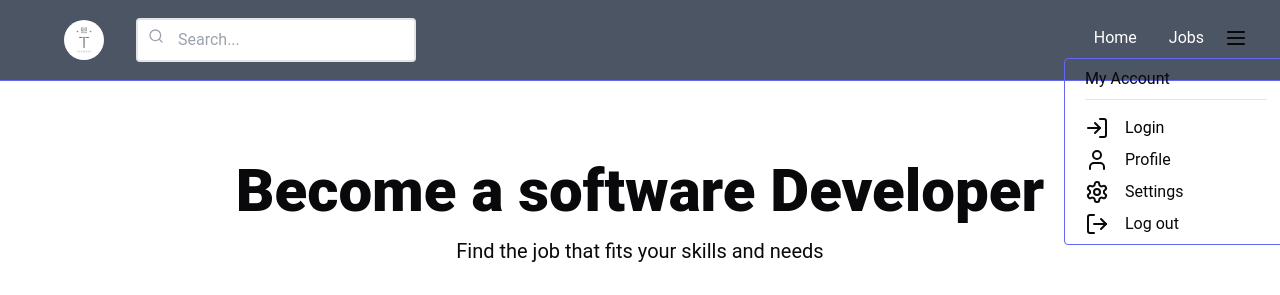
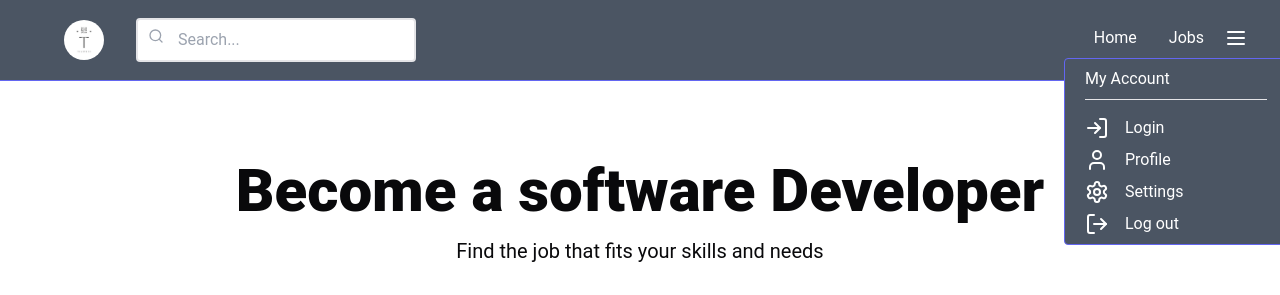
Before and after one commit to ThusTech/Job-Search, a React (Vite) app in the folder frontend/: page / in a window 1280 px wide. Both pictures are taken after a click on the button 1236 px from the left and 38 px from the top of the page. Shown: the top 295 px of the page. Built offline with nearby package versions, Linux system fonts and the light colour scheme; no server answers.

Commit message:
minor fixes

```diff
--- a/frontend/src/components/NavBar.jsx
+++ b/frontend/src/components/NavBar.jsx
@@ -56,32 +56,34 @@ export default function NavBar(){
 
                                 <DropdownMenu>
                                     <DropdownMenuTrigger>
-                                        <MenuIcon/>
+                                        <MenuIcon className='text-white'/>
                                     </DropdownMenuTrigger>
 
-                                    <DropdownMenuContent className='w-56 rounded border border-indigo-500'>
+                                    <DropdownMenuContent className='bg-gray-600 w-56 rounded border border-indigo-500'>
                                         <DropdownMenuGroup className='px-5 py-2'>
-                                            <DropdownMenuLabel>My Account</DropdownMenuLabel>
+                                            <DropdownMenuLabel>
+                                                <span className='text-white'>My Account</span>
+                                            </DropdownMenuLabel>
                                             <DropdownMenuSeparator className='py-1 border-b'/>
 
                                             <DropdownMenuItem className='pt-4 flex'>
-                                                <LogIn/>
-                                                <Link className='hover:text-indigo-500 text-black mx-4'
+                                                <LogIn className='text-white'/>
+                                                <Link className='hover:text-indigo-500 text-white mx-4'
                                                 to='/login'>
                                                     Login
                                                 </Link>
                                             </DropdownMenuItem>
                                             <DropdownMenuItem className='pt-2 flex'>
-                                                <User />
-                                                <span className='mx-4'>Profile</span>
+                                                <User className='text-white'/>
+                                                <span className='mx-4 text-white'>Profile</span>
                                             </DropdownMenuItem>
                                             <DropdownMenuItem className='pt-2 flex'>
-                                                <Settings />
-                                                <span className='mx-4'>Settings</span>
+                                                <Settings className='text-white'/>
+                                                <span className='mx-4 text-white'>Settings</span>
                                             </DropdownMenuItem>
                                             <DropdownMenuItem className='pt-2 flex'>
-                                                <LogOut />
-                                                <span className='mx-4'>Log out</span>
+                                                <LogOut className='text-white'/>
+                                                <span className='mx-4 text-white'>Log out</span>
                                             </DropdownMenuItem>
                                         </DropdownMenuGroup>
                                     </DropdownMenuContent>
```
